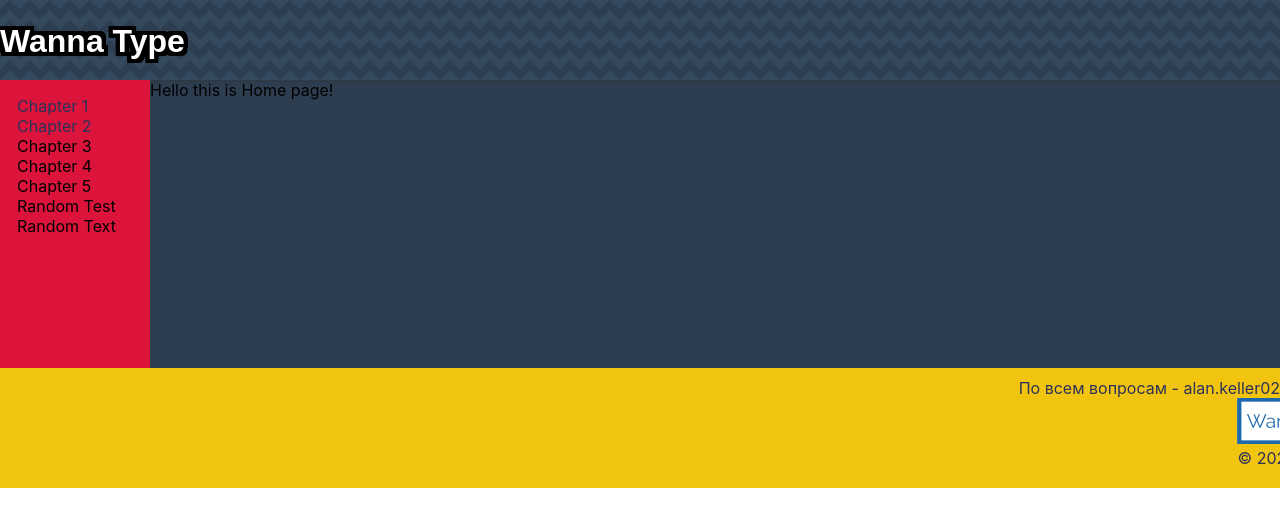
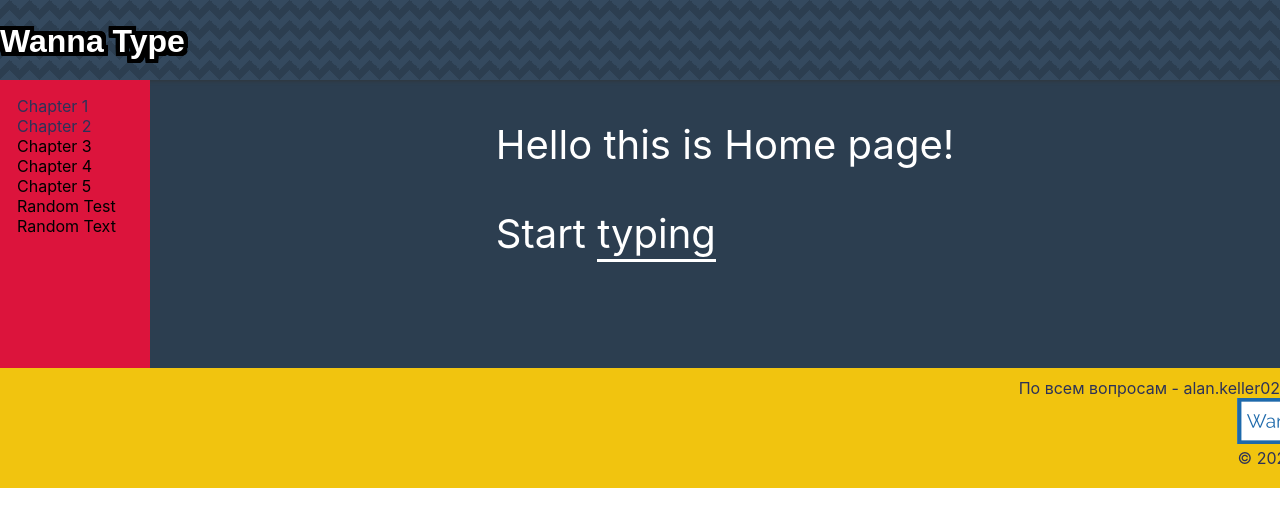
Before and after one commit to Kelly0210/WannaType, a React (Create React App) app: page / in a window 1280 px wide. Shown: the top 526 px of the page. Built offline with nearby package versions, Linux system fonts and the light colour scheme.

Commit message:
a little bit CSS for home page

```diff
--- a/src/Components/Home/Home.jsx
+++ b/src/Components/Home/Home.jsx
@@ -1,8 +1,13 @@
 import React from 'react';
+import { Link } from 'react-router-dom';
+import style from './Home.module.css';
 
 const Home = () => {
     return (
-        <div>Hello this is Home page!</div>
+        <div className={style.homeContainer}>
+            <p>Hello this is Home page!</p>
+            <p>Start <Link to='/training' className={style.linkHome}>typing</Link></p>
+            </div>
     )
 }
 
--- /dev/null
+++ b/src/Components/Home/Home.module.css
@@ -0,0 +1,16 @@
+.homeContainer {
+    color: white;
+    font-size: 40px;
+    margin: 0 auto;
+}
+
+.linkHome {
+    color: white;
+    border-bottom: 3px solid white;
+    padding-bottom : 1px;
+}
+
+.linkHome:hover {
+    color: yellow;
+    border-bottom: 3px solid yellow;
+}
```
Also changed, not shown: 1 other file (tests, documents, lock files or other folders).
